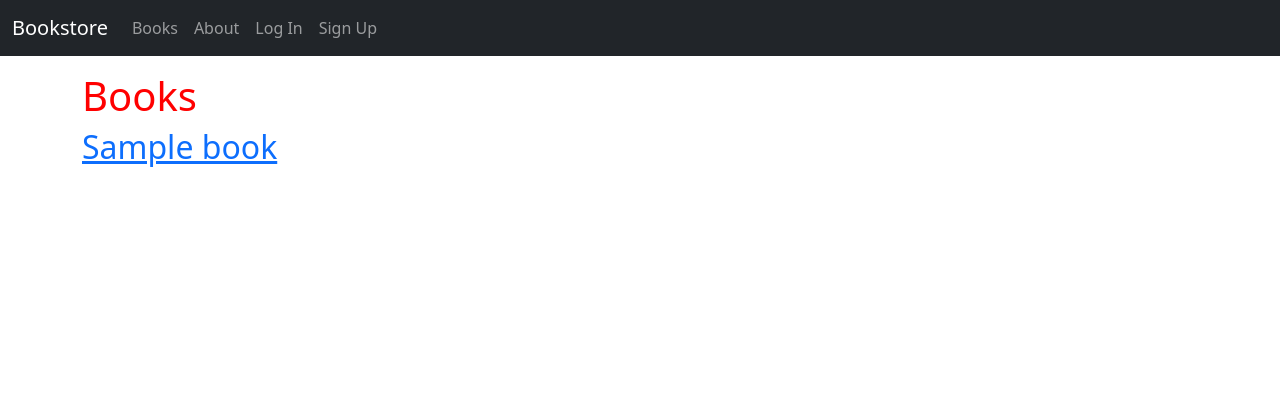
After one commit to EvanJelley/bookstore_app_practice, a Django app: page /books/ in a window 1280 px wide. The commit adds this page. Shown: the top 420 px of the page. Run offline with Django 5.2, Linux system fonts and the light colour scheme; tables that the repository leaves empty hold one stand-in row (values such as "Sample post"); parts of the project's set-up code (start-up, migrations or seed data) failed here and were passed over.

Commit message:
Build out Books app with UUIDs

```diff
--- /dev/null
+++ b/books/apps.py
@@ -0,0 +1,6 @@
+from django.apps import AppConfig
+
+
+class BooksConfig(AppConfig):
+    default_auto_field = 'django.db.models.BigAutoField'
+    name = 'books'
--- /dev/null
+++ b/books/models.py
@@ -0,0 +1,23 @@
+from django.db import models
+from django.urls import reverse
+import uuid
+
+class Books(models.Model):
+    id = models.UUIDField(
+        primary_key=True,
+        default=uuid.uuid4,
+        editable=False
+    )
+    title = models.CharField(max_length=200)
+    author = models.CharField(max_length=200)
+    price = models.DecimalField(max_digits=6, decimal_places=2)
+
+    class Meta:
+        verbose_name = "Book"
+        verbose_name_plural = "Books"
+
+    def __str__(self):
+        return self.title
+
+    def get_absolute_url(self):
+        return reverse('book_detail', args=[str(self.id)])
--- /dev/null
+++ b/books/tests.py
@@ -0,0 +1,3 @@
+from django.test import TestCase
+
+# Create your tests here.
--- /dev/null
+++ b/books/urls.py
@@ -0,0 +1,8 @@
+from django.urls import path
+
+from .views import BookListView, BookDetailView
+
+urlpatterns = [
+    path('', BookListView.as_view(), name='book_list'),
+    path('<uuid:pk>/', BookDetailView.as_view(), name='book_detail'),
+]
--- /dev/null
+++ b/books/views.py
@@ -0,0 +1,13 @@
+from django.views.generic import ListView, DetailView
+
+from .models import Books
+
+class BookListView(ListView):
+    model = Books
+    template_name = 'books/book_list.html'
+    context_object_name = 'books'
+
+class BookDetailView(DetailView):
+    model = Books
+    template_name = 'books/book_detail.html'
+    context_object_name = 'book'
--- a/django_project/settings.py
+++ b/django_project/settings.py
@@ -50,6 +50,7 @@ INSTALLED_APPS = [
     # Local apps
     'accounts.apps.AccountsConfig',
     'pages.apps.PagesConfig',
+    'books.apps.BooksConfig',
 ]
 
 MIDDLEWARE = [
--- a/django_project/urls.py
+++ b/django_project/urls.py
@@ -21,4 +21,5 @@ urlpatterns = [
     path('admin/', admin.site.urls),
     path('accounts/', include('allauth.urls')),
     path('', include('pages.urls')),
+    path('books/', include('books.urls')),
 ]
--- a/templates/_base.html
+++ b/templates/_base.html
@@ -22,6 +22,9 @@
             </button>
             <div class="collapse navbar-collapse" id="navbarCollapse">
                 <ul class="navbar-nav me-auto mb-2 mb-md-0">
+                    <li class="nav-item">
+                        <a class="nav-link" href="{% url 'book_list' %}">Books</a>
+                    </li>
                     <li class="nav-item">
                         <a class="nav-link" href="{% url 'about' %}">About</a>
                     </li>
--- /dev/null
+++ b/templates/books/book_list.html
@@ -0,0 +1,12 @@
+{% extends '_base.html' %}
+
+{% block title %}Books{% endblock %}
+
+{% block content %}
+<h1>Books</h1>
+{% for book in books %}
+<div>
+<h2><a href="{{ book.get_absolute_url }}">{{ book.title }}</a></h2>
+</div>
+{% endfor %}
+{% endblock %}
```
Also changed, not shown: books/admin.py (added, +8 -0 lines), templates/books/book_detail.html (added, +11 -0 lines), books/__init__.py (added), books/migrations/0001_initial.py (added), books/migrations/__init__.py (added).
